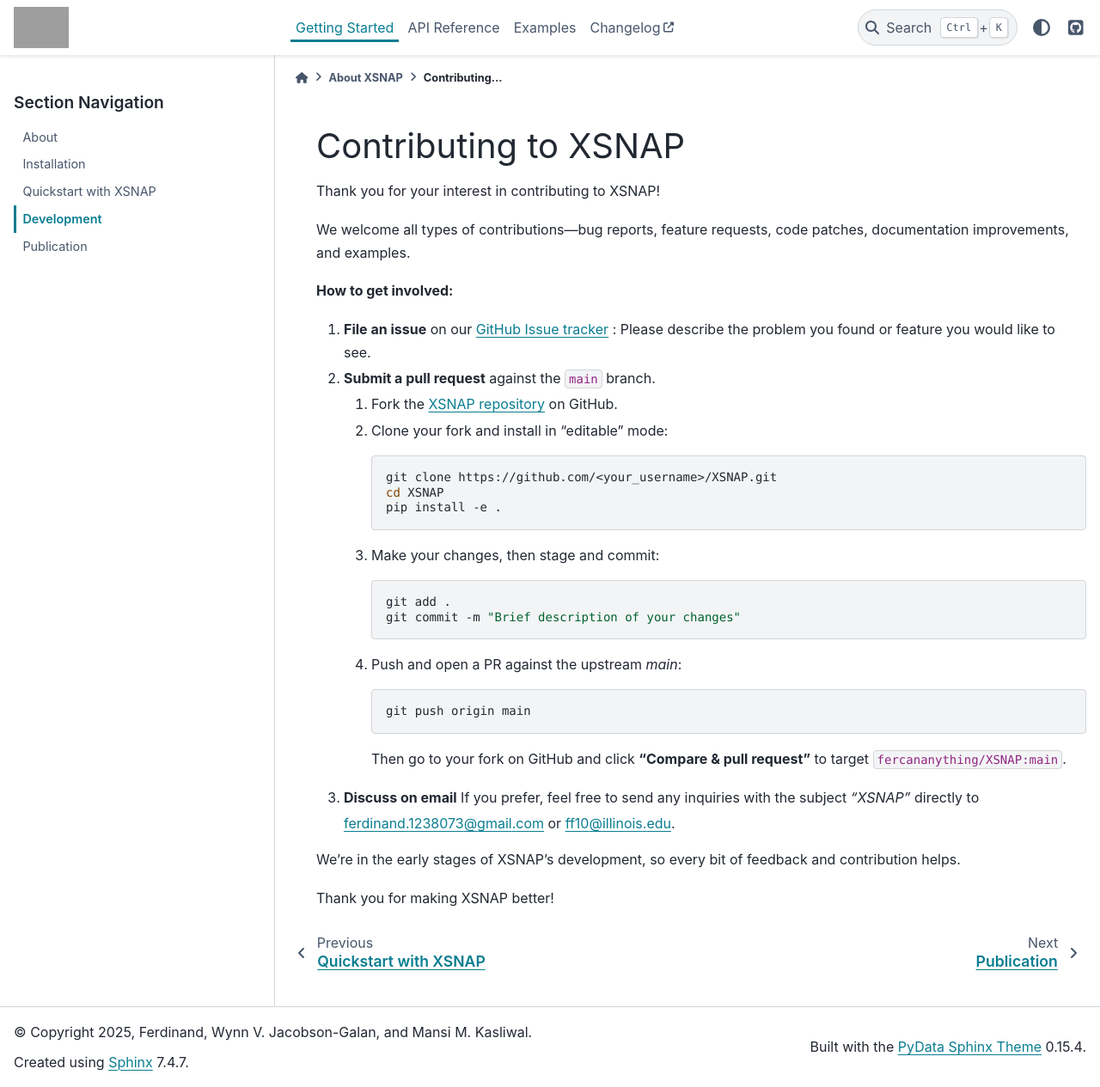
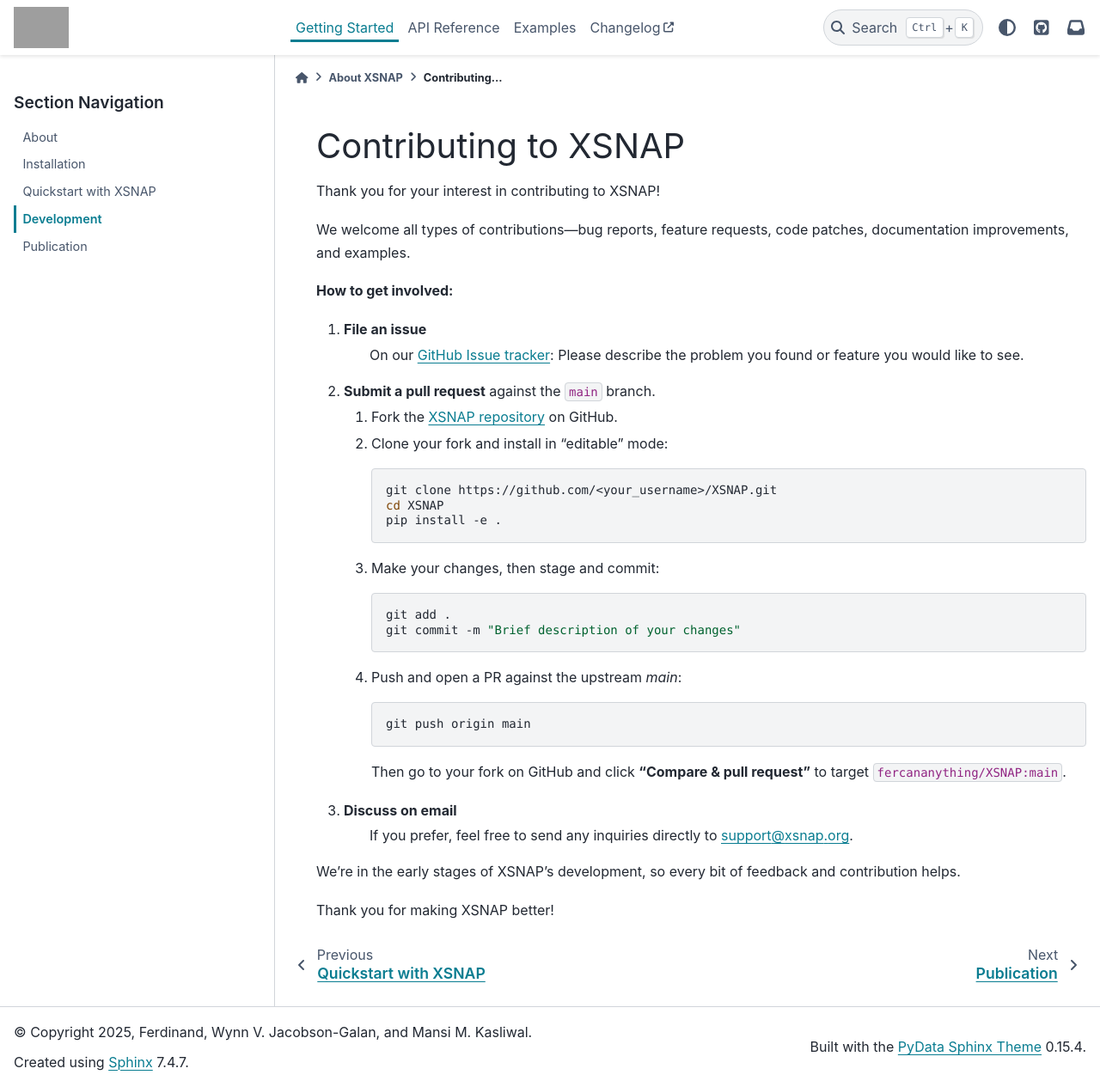
Before and after one commit to fercananything/XSNAP, a Sphinx documentation site: the page built from docs/about/development.rst, in a window 1280 px wide and 1265 px high. Shown: the whole window at 86% size. Built offline with Sphinx 7.4.7 and the PyData theme 0.15.4, drawn with Linux system fonts in a browser that asks for light colours; pages that are not in the unit, such as notebooks, are missing from menus; grey boxes are pictures that could not be loaded.

```diff
--- a/docs/about/development.rst
+++ b/docs/about/development.rst
@@ -12,8 +12,8 @@ We welcome all types of contributions—bug reports, feature requests, code patc
 
 **How to get involved:**
 
-1. **File an issue** on our `GitHub Issue tracker <https://github.com/fercananything/XSNAP/issues>`_ :
-   Please describe the problem you found or feature you would like to see.
+1. File an issue
+      On our `GitHub Issue tracker <https://github.com/fercananything/XSNAP/issues>`_: Please describe the problem you found or feature you would like to see.
 2. **Submit a pull request** against the ``main`` branch.
 
    1. Fork the `XSNAP repository <https://github.com/fercananything/XSNAP>`__ on GitHub.
@@ -40,11 +40,8 @@ We welcome all types of contributions—bug reports, feature requests, code patc
 
       Then go to your fork on GitHub and click **“Compare & pull request”** to target ``fercananything/XSNAP:main``.
 
-3. **Discuss on email**
-   If you prefer, feel free to send any inquiries with the subject `"XSNAP"` directly to
-
-   `ferdinand.1238073@gmail.com <mailto:ferdinand.1238073@gmail.com>`_
-   or `ff10@illinois.edu <mailto:ff10@illinois.edu>`_.
+3. Discuss on email
+      If you prefer, feel free to send any inquiries directly to `support@xsnap.org <mailto:support@xsnap.org>`_.
 
 We’re in the early stages of XSNAP’s development, so every bit of feedback and contribution helps.
 
--- a/docs/conf.py
+++ b/docs/conf.py
@@ -112,6 +112,14 @@ html_theme_options = {
     "external_links": [
         {"name": "Changelog", "url": "https://github.com/fercananything/XSNAP/blob/main/CHANGELOG.md"},
     ],
+    "icon_links": [
+        {
+            "name": "E-mail",
+            "url": "mailto:support@xsnap.org",
+            "icon": "fas fa-inbox",
+            "type": "fontawesome",
+        },
+    ],
     "secondary_sidebar_items": ["page-toc"],
     "header_links_before_dropdown": 6,
     "collapse_navigation": True,
--- a/src/xsnap/__init__.py
+++ b/src/xsnap/__init__.py
@@ -13,4 +13,4 @@ from .temperature import TemperatureEstimator
 __all__ = [ "SpectrumFit", "SpectrumManager", "CSMAnalysis",
             "SourceDetection", "TemperatureEstimator"
             ]
-__version__ = "0.2.4"
+__version__ = "0.2.5"
```
Also changed, not shown: CHANGELOG.md (+5 -1 lines), README.md (+1 -1 lines), pyproject.toml (+4 -4 lines).
